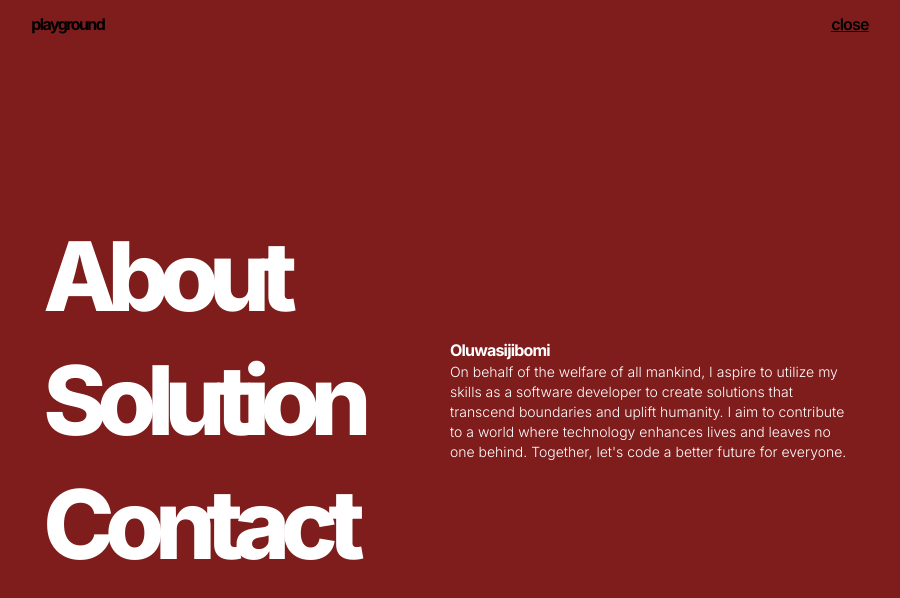
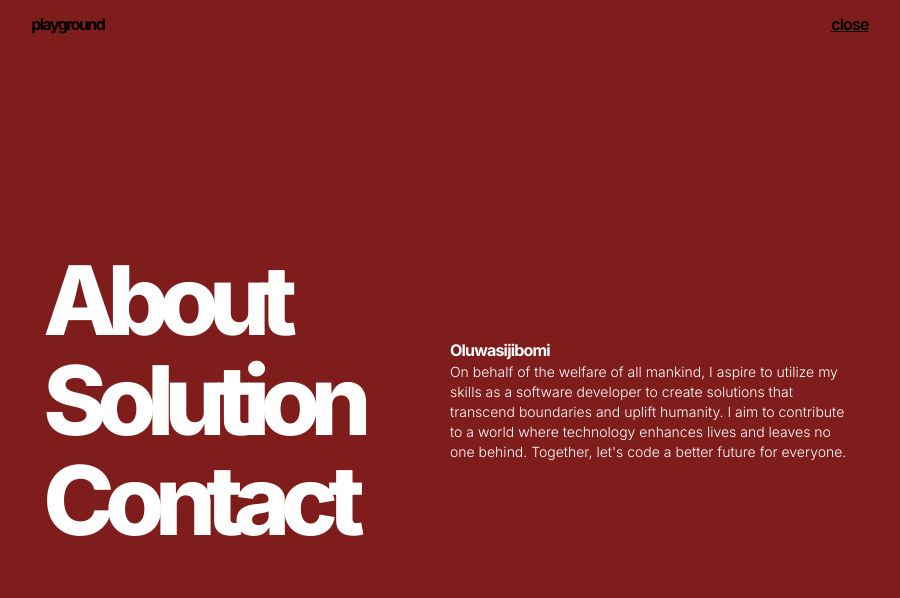
Before and after one commit to Asonance11/buymezobo, a Next.js app: page / in a window 1280 px wide. Both pictures are taken after a click on the button "menu". Shown: the top 598 px of the page, without its empty margins (190-1090 px from the left). Built offline with nearby package versions, Linux system fonts and the light colour scheme.

Commit message:
done with menu

```diff
--- a/src/app/globals.css
+++ b/src/app/globals.css
@@ -18,10 +18,17 @@
 
 body {
     color: rgb(var(--foreground-rgb));
-  background: linear-gradient(
-      to bottom,
+    background: linear-gradient(to bottom,
             transparent,
-      rgb(var(--background-end-rgb))
-    )
-    rgb(var(--background-start-rgb));
+            rgb(var(--background-end-rgb))) rgb(var(--background-start-rgb));
 }
+
+#link {
+    transition: transform 0.3s ease, color 0.3s ease;
+}
+
+#link:hover {
+    /*
+     */
+    transform: scale(1.03);
+}
--- a/src/components/custom/CustomLink.tsx
+++ b/src/components/custom/CustomLink.tsx
@@ -1,12 +1,15 @@
 import { useRouter } from 'next/navigation'
+import { ClassAttributes, LegacyRef } from 'react'
 
-interface Props {
+interface Props extends React.AnchorHTMLAttributes<HTMLAnchorElement> {
     children:React.ReactNode
     href:string
     className:string
+    newref:LegacyRef<HTMLAnchorElement>
 }
 
-export default function MyLink({ children, href , className }:Props) {
+
+export default function MyLink({ children, href , className , newref}:Props) {
   const router = useRouter()
 
   const handleClick = (e:any) => {
@@ -15,7 +18,7 @@ export default function MyLink({ children, href , className }:Props) {
   }
 
   return (
-    <a href={href} onClick={handleClick} className={className}>
+    <a href={href} onClick={handleClick} className={className} ref={newref}>
       {children}
     </a>
   )
--- a/src/components/custom/Hamburger.tsx
+++ b/src/components/custom/Hamburger.tsx
@@ -1,46 +1,87 @@
 import Link from "next/link";
 import { MenuState } from "./Header";
-import { useEffect, useState } from "react";
+import { useEffect, useRef, useState } from "react";
 import MyLink from "./CustomLink";
+import gsap from "gsap";
+import { fadeInUp, staggerReveal, staggerText } from "@/lib/animations";
 
 interface Props {
     state: MenuState
 }
 export default function Menu({ state }: Props) {
-    const  [menuVisible , setMenuVisibility] = useState(false)
 
+    //DOm refs of animation targets.
+    const menu = useRef(null)
+    const revealMenu = useRef(null)
+    const revealMenuBackground = useRef(null)
+    const line1 = useRef(null)
+    const line2 = useRef(null)
+    const line3 = useRef(null)
+    const info = useRef(null)
+
+    // close or open menu logic
+    const [menuVisible, setMenuVisibility] = useState(false)
+    const tl = gsap.timeline({})
+    const tl2 = gsap.timeline({})
     useEffect(() => {
         const menuStuff = () => {
             if (state.clicked === false) {
                 //close the menu
-                setMenuVisibility(false)
+                tl.to([revealMenu.current, revealMenuBackground.current], {
+                    duration: 0.8,
+                    height: 0,
+                    ease: "power3.inOut",
+                    stagger: {
+                        amount: 0.09
+                    },
+                    onComplete: () => {
+                        setMenuVisibility(false)
+                    }
+
+                })
+               //setMenuVisibility(false)
             } else if (state.clicked === true || state.initial === null) {
                 //open the menu
-                setMenuVisibility(true)
+                tl2.to(menu.current, {
+                    duration: 0,
+                    onComplete: () => {
+                        setMenuVisibility(true)
+                    }
+                })
+                tl2.to([revealMenuBackground.current, revealMenu.current], {
+                    duration: 0,
+                    opacity: 1,
+                    height: "100%",
+                })
+                staggerReveal(tl2 , revealMenuBackground.current , revealMenu.current)
+                fadeInUp(tl2,info.current)
+                staggerText(tl2, line1.current, line2.current, line3.current)
+               //setMenuVisibility(true)
             }
         }
         menuStuff()
     }, [state])
 
 
-    const liStyle = "text-[6rem]/tight font-extrabold -tracking-widest overflow-hidden text-white"
+    // a styles
+    const liStyle = "text-[6rem]/none font-extrabold -tracking-widest overflow-hidden text-white"
     const aStyle = "hover:text-black"
 
     return (
-        <section id="menu" className={`z-[-1] fixed top-0 bottom-0 left-0 right-0 h-full bg-red-700 w-full ${!menuVisible ? "hidden" : ""}`}>
-            <div id="menu-seconday-bg" className="z-[-1] fixed top-0 bottom-0 left-0 right-0 h-full bg-black w-full" />
-            <div id="menu-layer" className="bg-red-900 h-full relative overflow-hidden">
+        <section ref={menu} id="menu" className={`z-[-1] fixed top-0 bottom-0 left-0 right-0 h-full w-full ${!menuVisible ? "hidden" : ""}`}>
+            <div ref={revealMenuBackground} id="menu-seconday-bg" className="z-[-1] fixed top-0 bottom-0 left-0 right-0 h-full bg-purple-700 w-full" />
+            <div ref={revealMenu} id="menu-layer" className="bg-red-900 h-full relative overflow-hidden">
                 <div id="menu-free-bg" className="absolute top-0 bottom-0 left-0 right-0 h-full opacity-0" />
                 <section id="menu-container" className="lg:w-2/3 mx-auto relative h-full ">
                     <div id="menu-links" className="grid grid-cols-1 lg:grid-cols-2 items-center w-full h-full px-5">
                         <nav className="">
                             <ul className="flex flex-col gap-1">
-                                <li className={`${liStyle}`}><MyLink href="/about" className={`${aStyle}`}>About</MyLink></li>
-                                <li className={`${liStyle}`}><MyLink href="/solution" className={`${aStyle}`}>Solution</MyLink></li>
-                                <li className={`${liStyle}`}><MyLink href="/contact" className={`${aStyle}`}>Contact</MyLink></li>
+                                <li id="link" className={`${liStyle}`}><Link ref={line1} href="/about" className={`${aStyle}`}>About</Link></li>
+                                <li id="link" className={`${liStyle}`}><Link ref={line2} href="/solution" className={`${aStyle}`}>Solution</Link></li>
+                                <li id="link" className={`${liStyle}`}><Link ref={line3} href="/contact" className={`${aStyle}`}>Contact</Link></li>
                             </ul>
                         </nav>
-                        <div id="menu-info ">
+                        <div ref={info} id="menu-info gap-8 flex flex-col">
                             <h3 className="font-bold -tracking-wider text-white">Oluwasijibomi</h3>
                             <p className="font-light text-sm text-white">On behalf of the welfare of all mankind, I aspire to utilize my skills as a software developer to create solutions that transcend boundaries and uplift humanity. I aim to contribute to a world where technology enhances lives and leaves no one behind. Together, let's code a better future for everyone.</p>
                         </div>
--- /dev/null
+++ b/src/lib/animations.ts
@@ -0,0 +1,34 @@
+export const staggerReveal = (tl2: gsap.core.Timeline, node1: any, node2: any) => {
+    tl2.from([node1, node2], {
+        duration: 0.8,
+        height: 0,
+        transformOrigin: 'right top',
+        skewY: 2,
+        ease: "power3.inOut",
+        stagger: {
+            amount: 0.1
+        }
+    })
+}
+
+export const staggerText = (tl2: gsap.core.Timeline, node1: any, node2: any, node3: any) => {
+    tl2.from([node1, node2, node3], {
+        duration: 0.8,
+        y: 100,
+        ease: "power3.inOut",
+        opacity:0,
+        stagger: {
+            amount: 0.4
+        },
+    }, "<0.2")
+}
+
+
+export const fadeInUp = (tl2: gsap.core.Timeline, node: any) => {
+    tl2.from(node, {
+        y: 60,
+        duration: 1,
+        opacity: 0,
+        ease: "power3.inOut"
+    }, "<0.2")
+}
```
Also changed, not shown: package.json (+6 -5 lines), 1 other file (tests, documents, lock files or other folders). Lines whose indentation alone changed are shown as unchanged.
